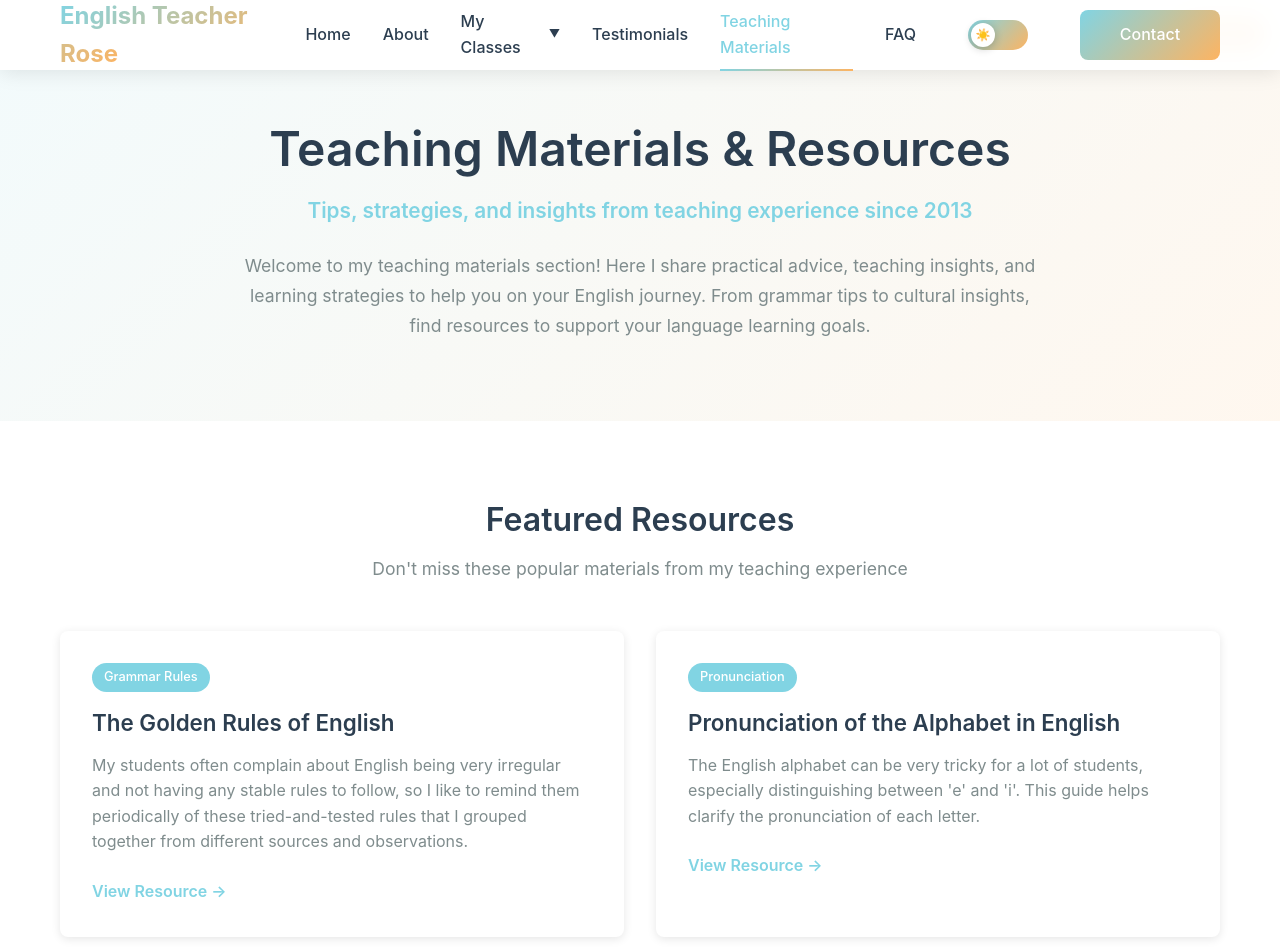
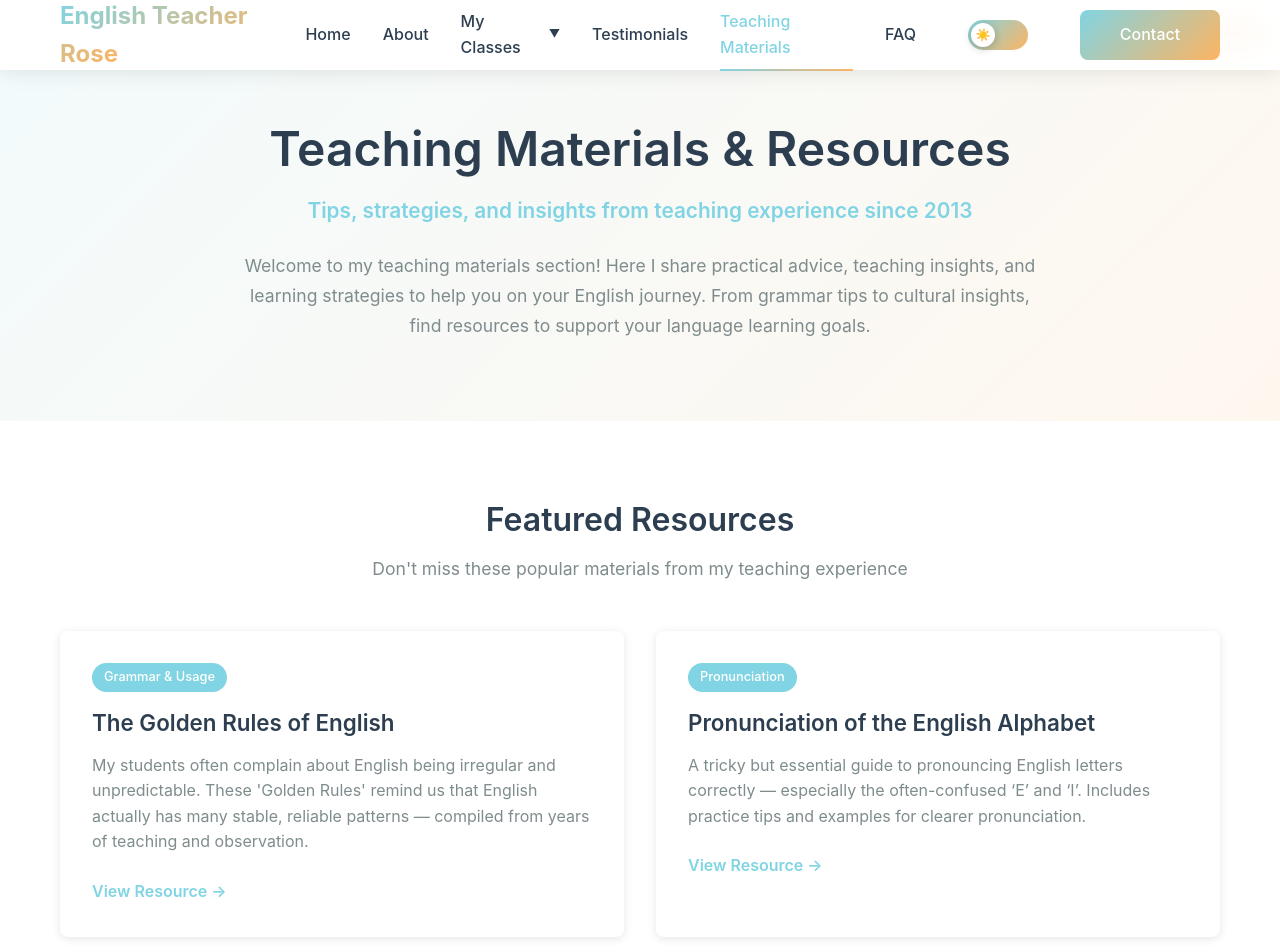
Before and after one commit to Jamieprice-123/efl-teaching-website, a React (Create React App) app: page /teaching-materials in a window 1280 px wide. Shown: the top 952 px of the page. Built offline with nearby package versions, Linux system fonts and the light colour scheme.

Commit message:
Added Hard coded TM examples

```diff
--- a/src/pages/TeachingMaterials.js
+++ b/src/pages/TeachingMaterials.js
@@ -6,10 +6,34 @@ import './TeachingMaterials.css';
 
 const TeachingMaterials = () => {
     const { content } = useAdmin();
-    const featuredMaterials = content.teachingMaterials || [];
+    const dynamicMaterials = content.teachingMaterials || [];
+
+    // ✅ Hard-coded featured materials (always displayed)
+    const staticFeatured = [
+        {
+            id: 'golden-rules',
+            title: 'The Golden Rules of English',
+            description:
+                "My students often complain about English being irregular and unpredictable. These 'Golden Rules' remind us that English actually has many stable, reliable patterns — compiled from years of teaching and observation.",
+            category: 'Grammar & Usage',
+            link: 'https://docs.google.com/document/d/1EIPl3hduP6Xx9-yutB_xO3127i0E-uy0Mh4JhPklbxU/edit?usp=sharing',
+        },
+        {
+            id: 'alphabet-pronunciation',
+            title: 'Pronunciation of the English Alphabet',
+            description:
+                "A tricky but essential guide to pronouncing English letters correctly — especially the often-confused ‘E’ and ‘I’. Includes practice tips and examples for clearer pronunciation.",
+            category: 'Pronunciation',
+            link: 'https://docs.google.com/document/d/1sjjIRCuvJj_tFEN6E5a4QauoedmMXziraTNU6lUQunw/edit?usp=sharing',
+        },
+    ];
+
+    // ✅ Merge hardcoded + dynamic materials
+    const featuredMaterials = [...staticFeatured, ...dynamicMaterials];
 
     return (
         <div className="teaching-materials">
+            {/* Hero Section */}
             <section className="materials-hero">
                 <div className="container">
                     <motion.div
@@ -31,6 +55,7 @@ const TeachingMaterials = () => {
                 </div>
             </section>
 
+            {/* Featured Materials Section */}
             <section className="featured-materials section">
                 <div className="container">
                     <motion.div
@@ -43,11 +68,12 @@ const TeachingMaterials = () => {
                         <h2>Featured Resources</h2>
                         <p>Don't miss these popular materials from my teaching experience</p>
                     </motion.div>
+
                     {featuredMaterials.length > 0 ? (
                         <div className="featured-grid">
                             {featuredMaterials.map((material, index) => (
                                 <motion.article
-                                    key={material.id}
+                                    key={material.id || index}
                                     className="featured-material-card"
                                     initial={{ opacity: 0, y: 30 }}
                                     whileInView={{ opacity: 1, y: 0 }}
@@ -72,16 +98,16 @@ const TeachingMaterials = () => {
                                     </div>
                                 </motion.article>
                             ))}
-
                         </div>
-                        ) : (
+                    ) : (
                         <div className="no-materials">
-                        <p>No teaching materials available yet. Check back soon!</p>
+                            <p>No teaching materials available yet. Check back soon!</p>
                         </div>
-                        )}
+                    )}
                 </div>
             </section>
 
+            {/* CTA Section */}
             <section className="materials-cta section">
                 <div className="container">
                     <motion.div
@@ -109,6 +135,7 @@ const TeachingMaterials = () => {
                 </div>
             </section>
 
+            {/* Coming Soon Section */}
             <section className="coming-soon section bg-light">
                 <div className="container">
                     <motion.div
```
